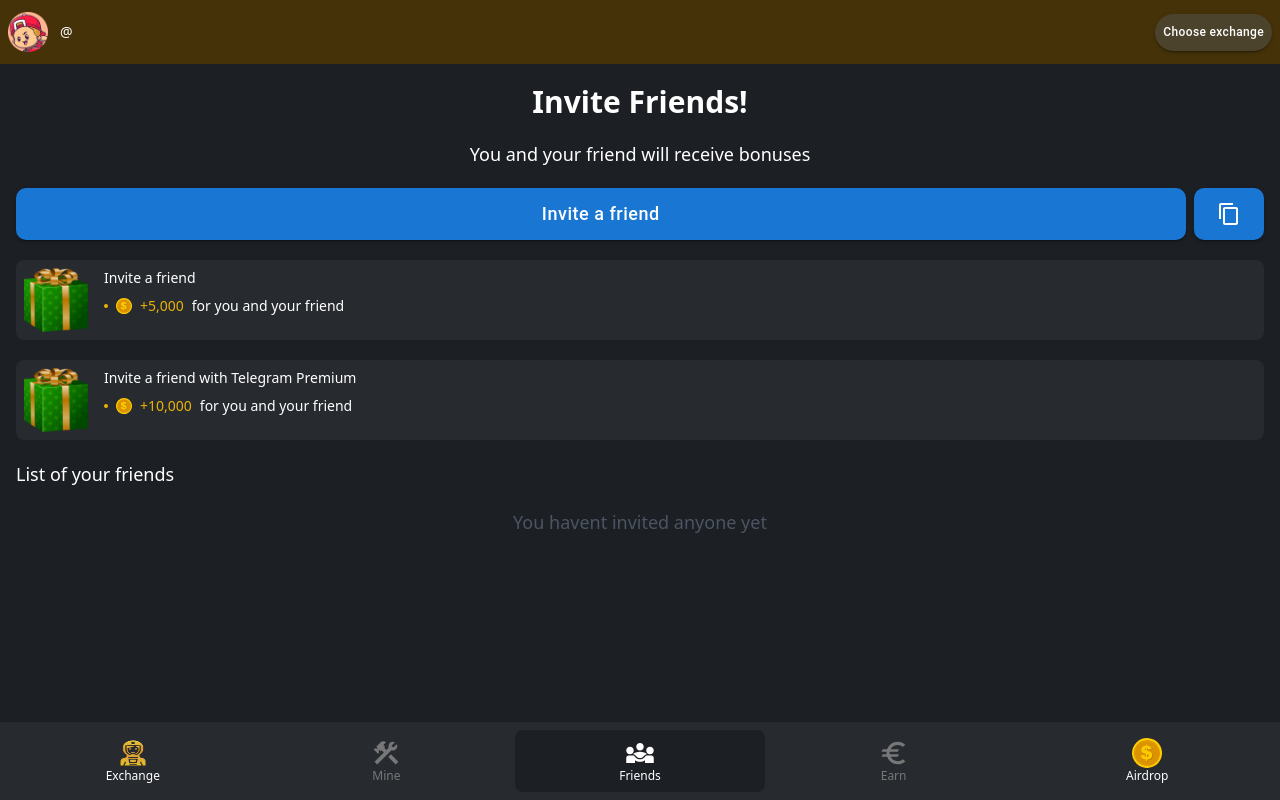
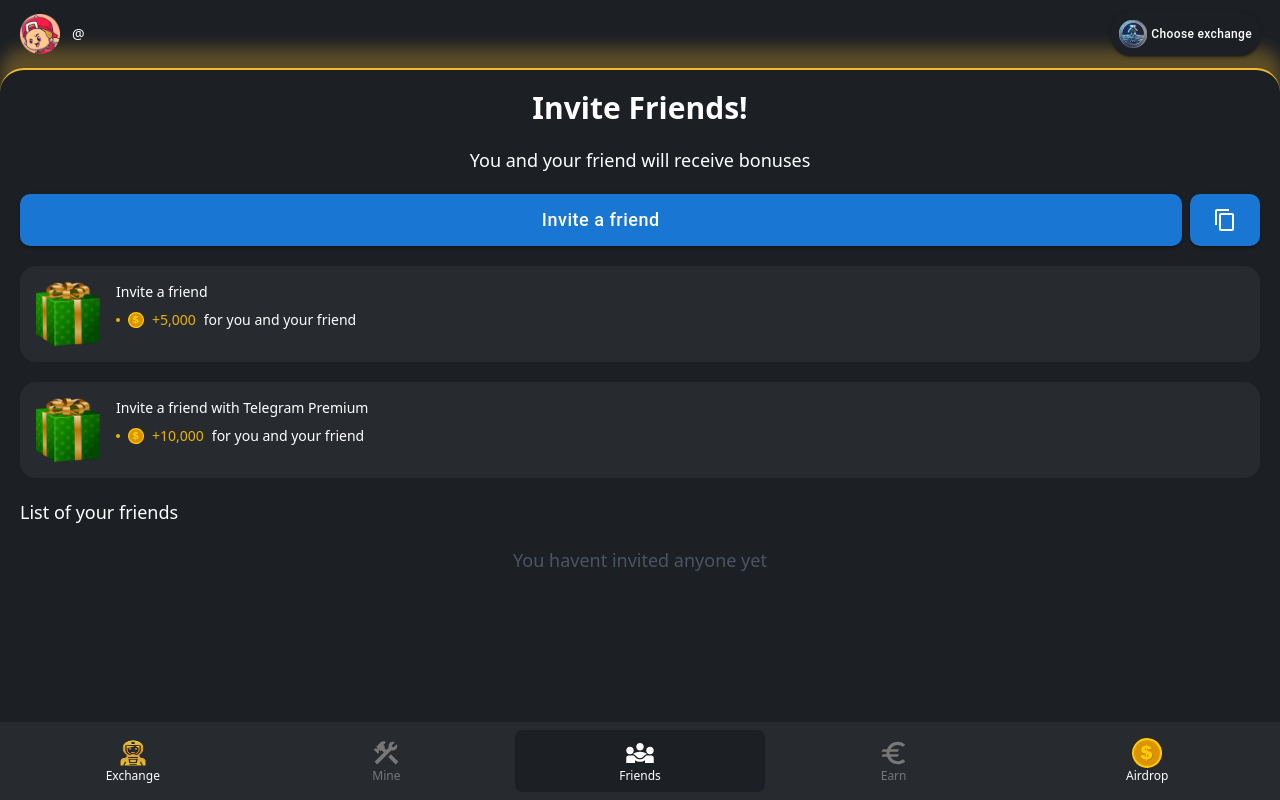
Before and after one commit to moon920830/button-game-frontend, a Next.js app: page /friend in a window 1280 px wide. Built offline with nearby package versions, Linux system fonts and the light colour scheme.

Commit message:
add shadows

```diff
--- a/app/components/common/card.tsx
+++ b/app/components/common/card.tsx
@@ -62,7 +62,7 @@ function Card({title, description, price, link, img, onLoad } : CardProps) {
     }
     return (
         <>
-            <div className='cursor-pointer mt-5 bg-[#272A2F] px-2 py-2 flex flex-row rounded-md shadow-md' onClick={handleClickOpen}>
+            <div className='cursor-pointer mt-5 bg-[#272A2F] p-3 flex flex-row rounded-2xl shadow-md' onClick={handleClickOpen}>
                 <img src={img} alt='mexc' className='w-14 h-14' onLoad={onLoad}/>
                 <div className='text-md font-normal flex flex-col space-y-1 ml-3'>
                     <p>Join to our {title}</p>
--- a/pages/airdrop.tsx
+++ b/pages/airdrop.tsx
@@ -51,7 +51,7 @@ function Airdrop() {
       )}
 
       <div hidden={loading}>
-        <div className="px-2  flex py-3 bg-[#453209] items-center">
+        <div className="px-5  flex py-3 items-center">
           <img
             src="/images/avatar.png"
             alt="AvatarImg"
@@ -64,19 +64,23 @@ function Airdrop() {
           <Button
             variant="contained"
             sx={{
+              display: "flex",
+              alignItems: "center",
+              gap: "4px",
               paddingY: "8px",
               fontSize: "12px",
               paddingX: "8px",
               marginLeft: "auto",
               borderRadius: "20px",
               textTransform: "none",
-              background: "#4C432D",
+              background: "#1C1F24",
             }}
           >
-            Choose exchange
+            <img className="w-7 h-7" src="/images/hamster.png" />
+            <span>Choose exchange</span>
           </Button>
         </div>
-        <div className="mt-7 mb-20 px-2 text-white">
+        <div className="pt-7 mb-[90px] px-5 text-white rounded-t-3xl bg-[#1C1F24] border-t-2 border-[rgb(243,186,47)] shadow-km">
           <div className="text-xl font-medium ">Airdrop</div>
           <div className="flex flex-col mt-5">
             <span className="flex items-center space-x-1 mt-1 capitalize"><div className="rounded-full min-w-4 h-4 bg-[#0F0]" /> <span>Swap #VWS </span></span>
--- a/pages/earn.tsx
+++ b/pages/earn.tsx
@@ -51,7 +51,7 @@ function Earn() {
       )}
 
       <div hidden={loading}>
-        <div className="px-2  flex py-3 bg-[#453209] items-center">
+        <div className="px-5  flex py-3 items-center">
           <img
             src="/images/avatar.png"
             alt="AvatarImg"
@@ -64,19 +64,23 @@ function Earn() {
           <Button
             variant="contained"
             sx={{
+              display: "flex",
+              alignItems: "center",
+              gap: "4px",
               paddingY: "8px",
               fontSize: "12px",
               paddingX: "8px",
               marginLeft: "auto",
               borderRadius: "20px",
               textTransform: "none",
-              background: "#4C432D",
+              background: "#1C1F24",
             }}
           >
-            Choose exchange
+          <img className="w-7 h-7" src="/images/hamster.png" />
+          <span>Choose exchange</span>
           </Button>
         </div>
-        <div className="mt-7 mb-20 px-2 text-white">
+        <div className="pt-7 mb-[90px] px-5 text-white rounded-t-3xl bg-[#1C1F24] border-t-2 border-[rgb(243,186,47)] shadow-km">
           <div className="text-xl font-medium ">Tasks list</div>
           {/* <Card
             title="Telegram Channel"
--- a/pages/friend.tsx
+++ b/pages/friend.tsx
@@ -39,7 +39,7 @@ function Friend() {
 
     return(
         <>
-            <div className="px-2  flex py-3 bg-[#453209] items-center">
+            <div className="px-5  flex py-3 items-center">
                 <img
                     src="/images/avatar.png"
                     alt="AvatarImg"
@@ -51,21 +51,26 @@ function Friend() {
                 <Button
                     variant="contained"
                     sx={{
+                        display: "flex",
+                        alignItems: "center",
+                        gap: "4px",
                     paddingY: "8px",
                     fontSize: "12px",
                     paddingX: "8px",
                     marginLeft: "auto",
                     borderRadius: "20px",
                     textTransform: "none",
-                    background: "#4C432D",
+                    background: "#1C1F24",
                     }}
                 >
-                    Choose exchange
+                <img className="w-7 h-7" src="/images/hamster.png" />
+                <span>Choose exchange</span>
                 </Button>
             </div>
-            <div className="text-white text-3xl font-semibold text-center mt-5">Invite Friends!</div>
-            <div className="text-white text-lg font-medium text-center mt-5">You and your friend will receive bonuses</div>
-            <div className="flex mt-5 px-4 w-full space-x-2">
+            <div className="flex flex-col space-y-5 px-5 pt-5 rounded-t-3xl bg-[#1C1F24] border-t-2 border-[rgb(243,186,47)] shadow-km">
+                <div className="text-white text-3xl font-semibold text-center">Invite Friends!</div>
+                <div className="text-white text-lg font-medium text-center">You and your friend will receive bonuses</div>
+                <div className="flex w-full space-x-2">
                     <Button variant="contained" sx={{paddingY: '10px', fontSize: '18px', paddingX: '24px', borderRadius: '10px', textTransform: 'none', width: "100%" }} onClick={handleInviteClick}>
                         Invite a friend
                     </Button>
@@ -73,7 +78,7 @@ function Friend() {
                         <ContentCopyIcon></ContentCopyIcon>
                     </Button>
                 </div>
-            <div className="flex mt-5 bg-[#272A2F] p-2 mx-4 rounded-lg space-x-4">
+                <div className="flex bg-[#272A2F] rounded-2xl p-4 space-x-4">
                     <img src="/images/gift.png" alt="gift" className="w-16 h-16"></img>
                     <div className="text-white text-sm font-normal flex flex-col space-y-2">
                         <p className="font-medium">Invite a friend</p>
@@ -85,7 +90,7 @@ function Friend() {
                         </div>
                     </div>
                 </div>
-            <div className="flex mt-5 bg-[#272A2F] p-2 mx-4 rounded-lg space-x-4">
+                <div className="flex bg-[#272A2F] rounded-2xl p-4 space-x-4">
                     <img src="/images/gift.png" alt="gift" className="w-16 h-16"></img>
                     <div className="text-white text-sm flex flex-col space-y-2">
                         <p className="font-medium">Invite a friend with Telegram Premium</p>
@@ -97,9 +102,10 @@ function Friend() {
                         </div>
                     </div>
                 </div>
-            <div className="text-lg font-medium text-white mx-4 mt-5">List of your friends</div>
-            <div className="text-lg font-normal text-gray-600 mt-5 text-center">
+                <div className="text-lg font-medium text-white">List of your friends</div>
+                <div className="text-lg font-normal text-gray-600 text-center">
                     You havent invited anyone yet
+                </div>
             </div>
             <div className="fixed bottom-0 w-full flex justify-center">
                 <div className="grid grid-cols-5 justify-center mt-auto bg-[#272A2F] py-2 px-2 gap-1 w-full">
--- a/pages/index.tsx
+++ b/pages/index.tsx
@@ -36,7 +36,7 @@ export default function Index() {
     const newCount = count + 1;
     setCount(newCount);
     setMount(mount - 1);
-    handleChange();
+    if(!showAnimation) handleChange();
     try {
       const id = localStorage.getItem("id");
       updateItem(id, { count: newCount }); // Use the correct item ID here
@@ -111,7 +111,7 @@ export default function Index() {
             `}
         </style>
       </div>
-      <div className="px-2 py-3 flex bg-[#453209] items-center">
+      <div className="px-5 py-3 flex items-center relative z-[1]">
         <img
           src="/images/avatar.png"
           alt="AvatarImg"
@@ -121,19 +121,23 @@ export default function Index() {
         <Button
           variant="contained"
           sx={{
+            display: "flex",
+            alignItems: "center",
+            gap: "4px",
             paddingY: "8px",
             fontSize: "12px",
             paddingX: "8px",
             marginLeft: "auto",
             borderRadius: "20px",
             textTransform: "none",
-            background: "#4C432D",
+            background: "#1C1F24",
           }}
         >
-          Choose exchange
+          <img className="w-7 h-7" src="/images/hamster.png" />
+          <span>Choose exchange</span>
         </Button>
       </div>
-      <div className="px-2 relative">
+      <div className="px-5 relative rounded-t-3xl bg-[#1C1F24] border-t-2 border-[rgb(243,186,47)] shadow-km">
         <div className="grid grid-cols-3 gap-2 pt-5 ">
           <div className="py-2 text-xs font-medium bg-[#272A2F] rounded-2xl text-center">
             <div className="text-[#A0634B]">Earn per tap</div>
@@ -213,8 +217,8 @@ export default function Index() {
           </div>
         </div>
         <div className="flex mt-5 text-white text-lg font-medium">
-          <div className="">{mount}/1000</div>
-          <div className="ml-auto">Boost</div>
+          <div className="">⚡ {mount}/1000</div>
+          <div className="ml-auto">🚀 Boost</div>
         </div>
       </div>
       <div className="fixed bottom-0 w-full flex justify-center">
--- a/pages/mine.tsx
+++ b/pages/mine.tsx
@@ -51,7 +51,7 @@ function Mine() {
       )}
 
       <div hidden={loading}>
-        <div className="px-2  flex py-3 bg-[#453209] items-center">
+        <div className="px-5  flex py-3 items-center">
           <img
             src="/images/avatar.png"
             alt="AvatarImg"
@@ -64,19 +64,23 @@ function Mine() {
           <Button
             variant="contained"
             sx={{
+              display: "flex",
+              alignItems: "center",
+              gap: "4px",
               paddingY: "8px",
               fontSize: "12px",
               paddingX: "8px",
               marginLeft: "auto",
               borderRadius: "20px",
               textTransform: "none",
-              background: "#4C432D",
+              background: "#1C1F24",
             }}
           >
-            Choose exchange
+          <img className="w-7 h-7" src="/images/hamster.png" />
+          <span>Choose exchange</span>
           </Button>
         </div>
-        <div className="mt-7 mb-20 px-2 text-white">
+        <div className="pt-7 mb-20 px-5 text-white rounded-t-3xl bg-[#1C1F24] border-t-2 border-[rgb(243,186,47)] shadow-km">
           <div className="text-xl font-medium ">Tasks list</div>
           <Card
             title="Telegram MagicVipClub Channel"
--- a/tailwind.config.ts
+++ b/tailwind.config.ts
@@ -13,6 +13,9 @@ const config: Config = {
         "gradient-conic":
           "conic-gradient(from 180deg at 50% 50%, var(--tw-gradient-stops))",
       },
+      boxShadow: {
+        "km": "1px -19px 16px 1px rgba(243,186,47,0.3)"
+      }
     },
   },
   plugins: [],
```
Lines whose indentation alone changed are shown as unchanged.
